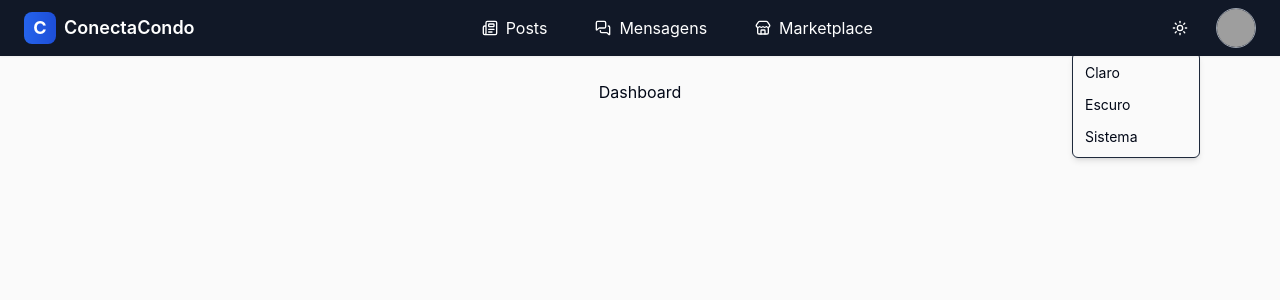
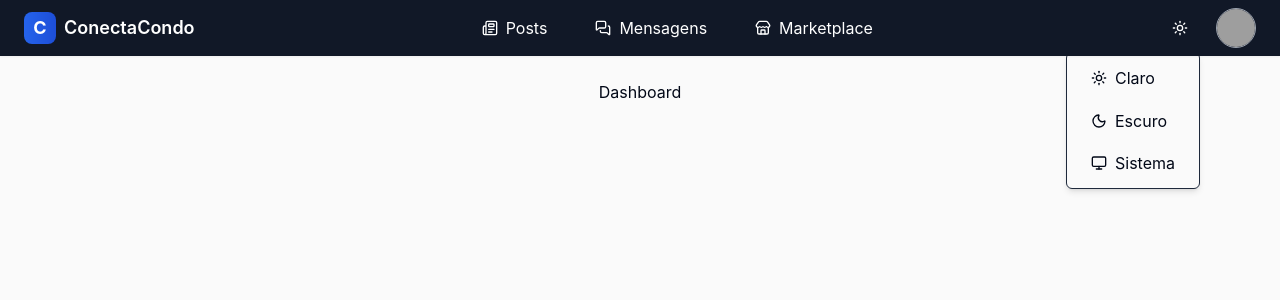
Before and after one commit to rhorauti/condo-next-js, a Next.js app: page /dashboard in a window 1280 px wide. Both pictures are taken after a click on the button 1180 px from the left and 28 px from the top of the page. Shown: the top 300 px of the page. Built offline with nearby package versions, Linux system fonts and the light colour scheme; grey boxes are pictures that could not be loaded.

Commit message:
refatoração icones menu

```diff
--- a/components/navbar/navbar.tsx
+++ b/components/navbar/navbar.tsx
@@ -11,6 +11,7 @@ import {
   Menu,
   MessageSquare,
   MessagesSquare,
+  Monitor,
   Moon,
   Newspaper,
   Store,
@@ -161,14 +162,56 @@ export default function Navbar() {
                 </Button>
               </DropdownMenuTrigger>
               <DropdownMenuContent align="end">
-                <DropdownMenuItem onClick={() => setTheme('light')}>
-                  Claro
+                <DropdownMenuItem
+                  onClick={() => setTheme('light')}
+                  className={cn('py-[0.2rem]')}
+                >
+                  <Button
+                    variant="primary"
+                    size="sm"
+                    className={cn(
+                      'flex gap-2 justify-start items-center w-full hover:text-white'
+                    )}
+                  >
+                    <Sun className="h-[1.2rem] w-[1.2rem]" />
+                    <span className="text-sm font-normal sm:text-[1rem]">
+                      Claro
+                    </span>
+                  </Button>
                 </DropdownMenuItem>
-                <DropdownMenuItem onClick={() => setTheme('dark')}>
-                  Escuro
+                <DropdownMenuItem
+                  onClick={() => setTheme('dark')}
+                  className={cn('py-[0.2rem]')}
+                >
+                  <Button
+                    variant="primary"
+                    size="sm"
+                    className={cn(
+                      'flex gap-2 justify-start items-center w-full hover:text-white'
+                    )}
+                  >
+                    <Moon className="h-[1.2rem] w-[1.2rem]" />
+                    <span className="text-sm font-normal sm:text-[1rem]">
+                      Escuro
+                    </span>
+                  </Button>
                 </DropdownMenuItem>
-                <DropdownMenuItem onClick={() => setTheme('system')}>
-                  Sistema
+                <DropdownMenuItem
+                  onClick={() => setTheme('system')}
+                  className={cn('py-[0.2rem]')}
+                >
+                  <Button
+                    variant="primary"
+                    size="sm"
+                    className={cn(
+                      'flex gap-2 justify-start items-center w-full hover:text-white'
+                    )}
+                  >
+                    <Monitor className="h-[1.2rem] w-[1.2rem]" />
+                    <span className="text-sm font-normal sm:text-[1rem]">
+                      Sistema
+                    </span>
+                  </Button>
                 </DropdownMenuItem>
               </DropdownMenuContent>
             </DropdownMenu>
@@ -196,7 +239,7 @@ export default function Navbar() {
                     variant="primary"
                     size="sm"
                     className={cn(
-                      'flex gap-2 justify-start items-center w-full'
+                      'flex gap-2 justify-start items-center w-full hover:text-white'
                     )}
                   >
                     <Link
@@ -215,7 +258,9 @@ export default function Navbar() {
                 <Button
                   variant="primary"
                   size="sm"
-                  className={cn('flex gap-2 justify-start items-center w-full')}
+                  className={cn(
+                    'flex gap-2 justify-start items-center w-full hover:text-white'
+                  )}
                 >
                   <LogOut />
                   <span className="text-sm font-normal sm:text-[1rem]">
```
